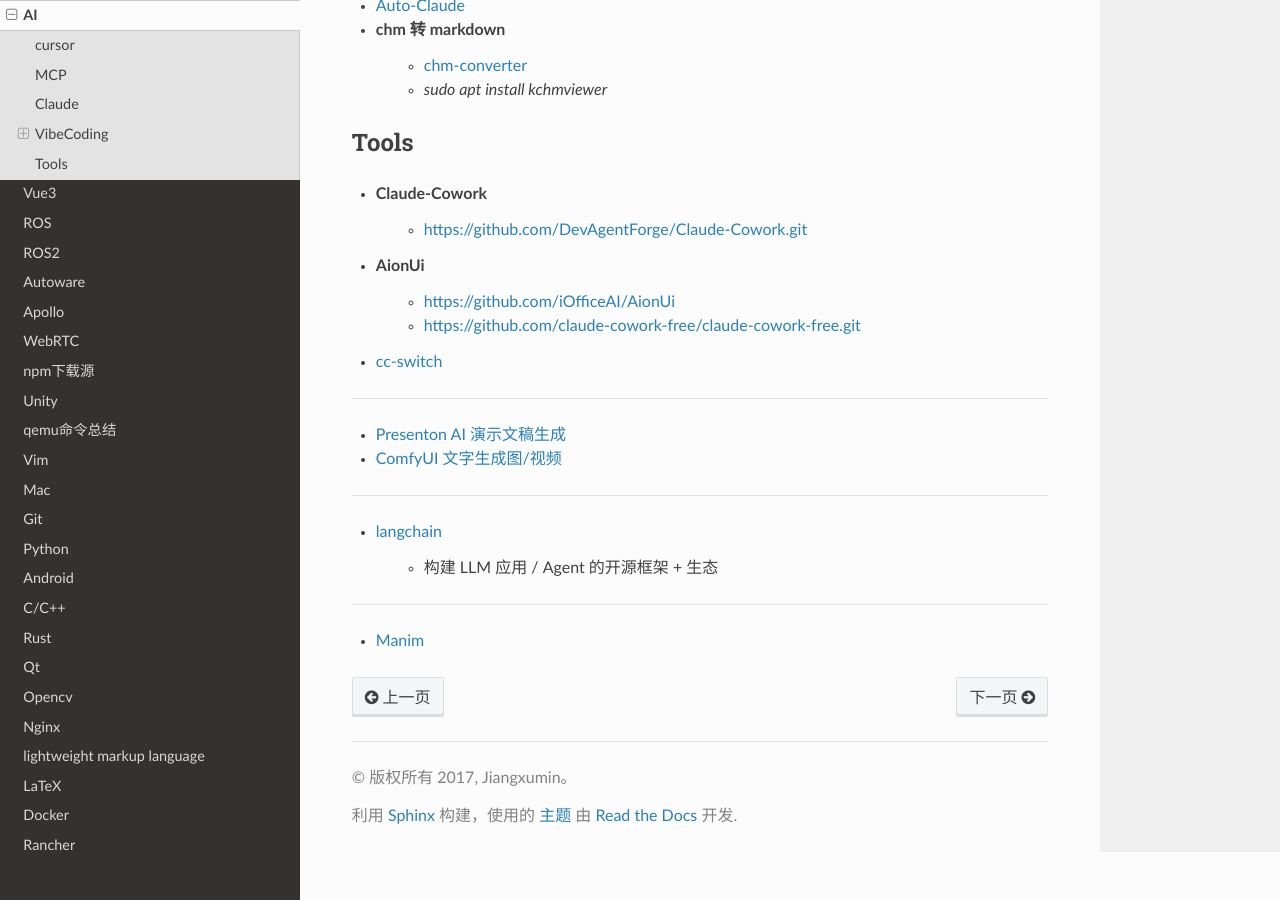
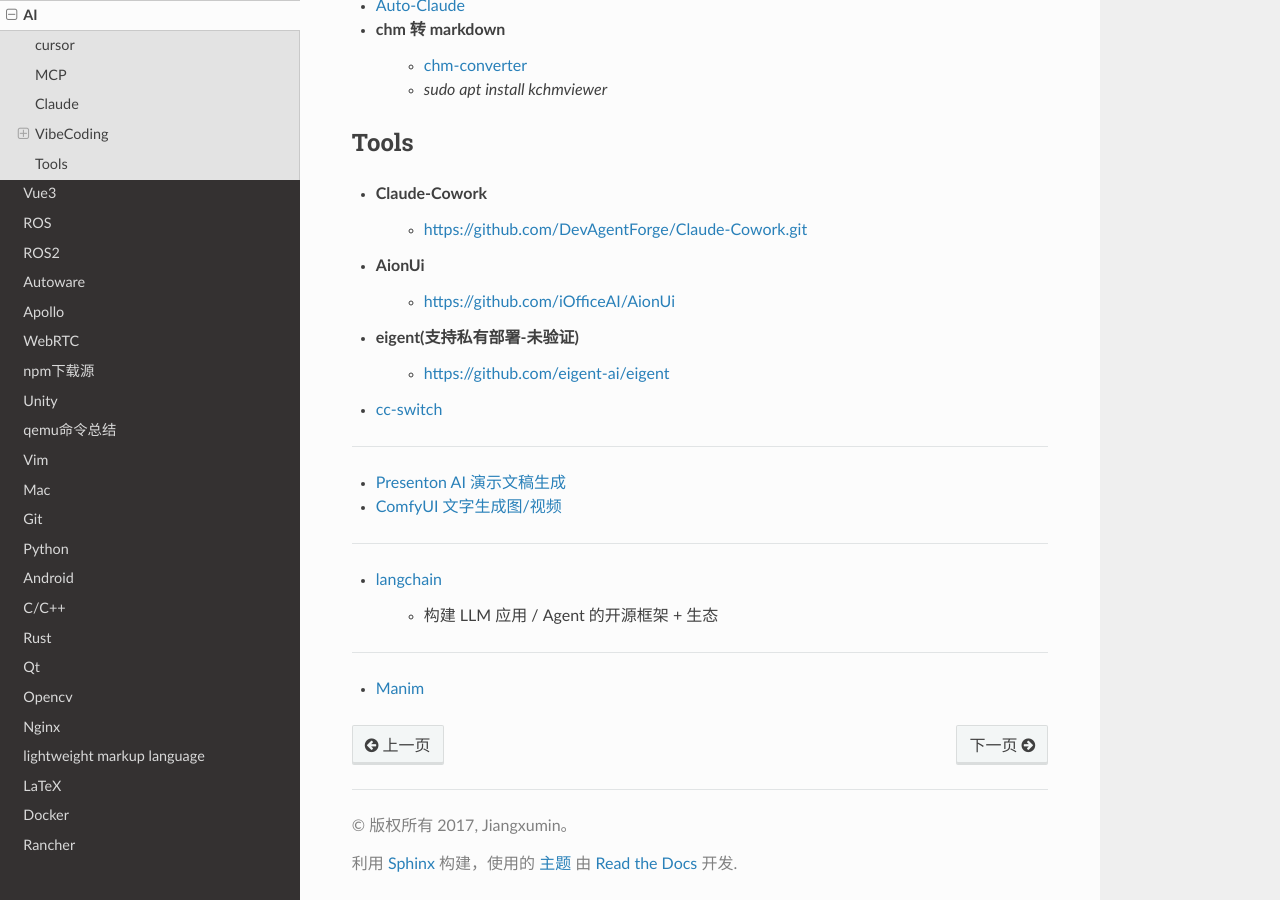
Before and after one commit to my-rds-store/my_space, a Sphinx documentation site: the page built from source/ai/index.rst, in a window 1280 px wide and 900 px high, scrolled down 3080 px. Built offline with Sphinx 7.4.7 and the Read the Docs theme 3.1.0, drawn with Linux system fonts in a browser that asks for light colours.

Commit message:
update ...

```diff
--- a/source/ai/index.rst
+++ b/source/ai/index.rst
@@ -174,7 +174,10 @@
     * https://github.com/DevAgentForge/Claude-Cowork.git
 * AionUi
     * https://github.com/iOfficeAI/AionUi
-    * https://github.com/claude-cowork-free/claude-cowork-free.git
+
+* eigent(支持私有部署-未验证)
+    * https://github.com/eigent-ai/eigent
+
 
 * `cc-switch <https://github.com/farion1231/cc-switch.git>`_
 
```
